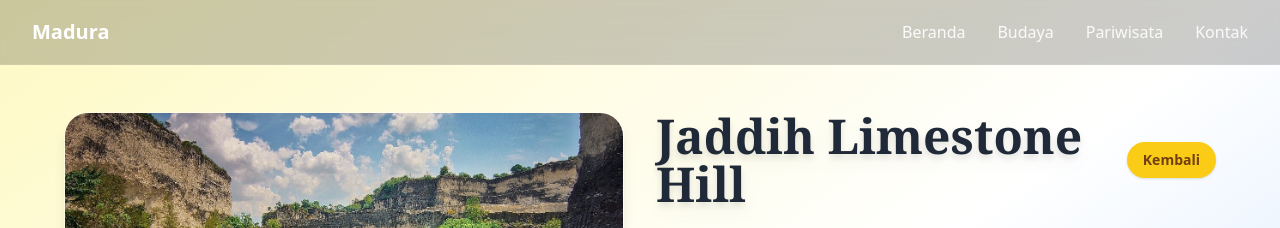
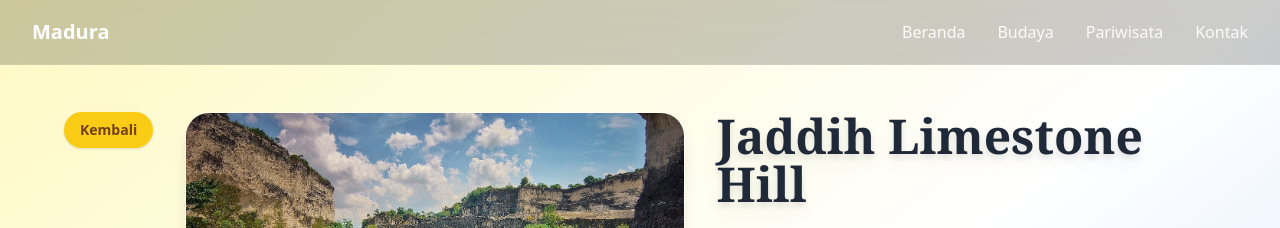
Before and after one commit to DAFAAHMADFAHRISI/Madura-tourism, a React (Vite) app: page /pariwisata/bangkalan/jaddih-limestone-hill in a window 1280 px wide. Shown: the top 228 px of the page. Built offline with nearby package versions, Linux system fonts and the light colour scheme; the HTML template or start-up script is replaced by a standard one.

Commit message:
ButtonBack

```diff
--- a/src/pages/Pariwisata/Bangkalan/Jaddih Limestone Hill.tsx
+++ b/src/pages/Pariwisata/Bangkalan/Jaddih Limestone Hill.tsx
@@ -12,6 +12,10 @@ export default function JaddihLimestoneHill() {
       <Navbar />
       {/* Hero Section with Gallery */}
       <div className="flex flex-col md:flex-row items-start justify-center gap-8 pt-28 pb-10 px-4 md:px-16 animate-fade-in-up">
+        {/* Tombol Kembali di luar galeri gambar */}
+        <Link to="/pariwisata/bangkalan" className="mb-4 self-start px-4 py-2 bg-yellow-400 hover:bg-yellow-500 text-yellow-900 font-semibold rounded-full shadow transition-all text-sm">
+          Kembali
+        </Link>
         {/* Image Gallery */}
         <div className="flex flex-col gap-4 md:w-1/2 w-full">
           <img src={Jaddih1} alt="Jaddih Limestone Hill 1" className="rounded-3xl shadow-lg border border-white/30 object-cover w-full h-64 md:h-80" />
@@ -36,9 +40,6 @@ export default function JaddihLimestoneHill() {
         <div className="md:w-1/2 w-full flex flex-col gap-6 md:items-start justify-start self-start">
           <div className="flex items-center gap-4 mb-2">
             <h1 className="text-3xl md:text-5xl font-bold font-serif text-gray-800 drop-shadow-lg">Jaddih Limestone Hill</h1>
-            <Link to="/pariwisata/bangkalan" className="px-4 py-2 bg-yellow-400 hover:bg-yellow-500 text-yellow-900 font-semibold rounded-full shadow transition-all text-sm">
-              Kembali
-            </Link>
           </div>
           <p className="text-base text-gray-600 font-medium mb-2">Lokasi: Desa Jaddih, Kecamatan Socah, Kabupaten Bangkalan, Madura, Jawa Timur.</p>
           <p className="text-lg md:text-xl text-gray-700 font-light mb-4">Jaddih Limestone Hill adalah salah satu destinasi wisata alam unik yang terletak di Desa Jaddih, Kecamatan Socah, Kabupaten Bangkalan, Pulau Madura, Jawa Timur. Tempat ini dikenal dengan sebutan Bukit Kapur Jaddih dan menawarkan pemandangan alam yang eksotis dan Instagramable.</p>
```
